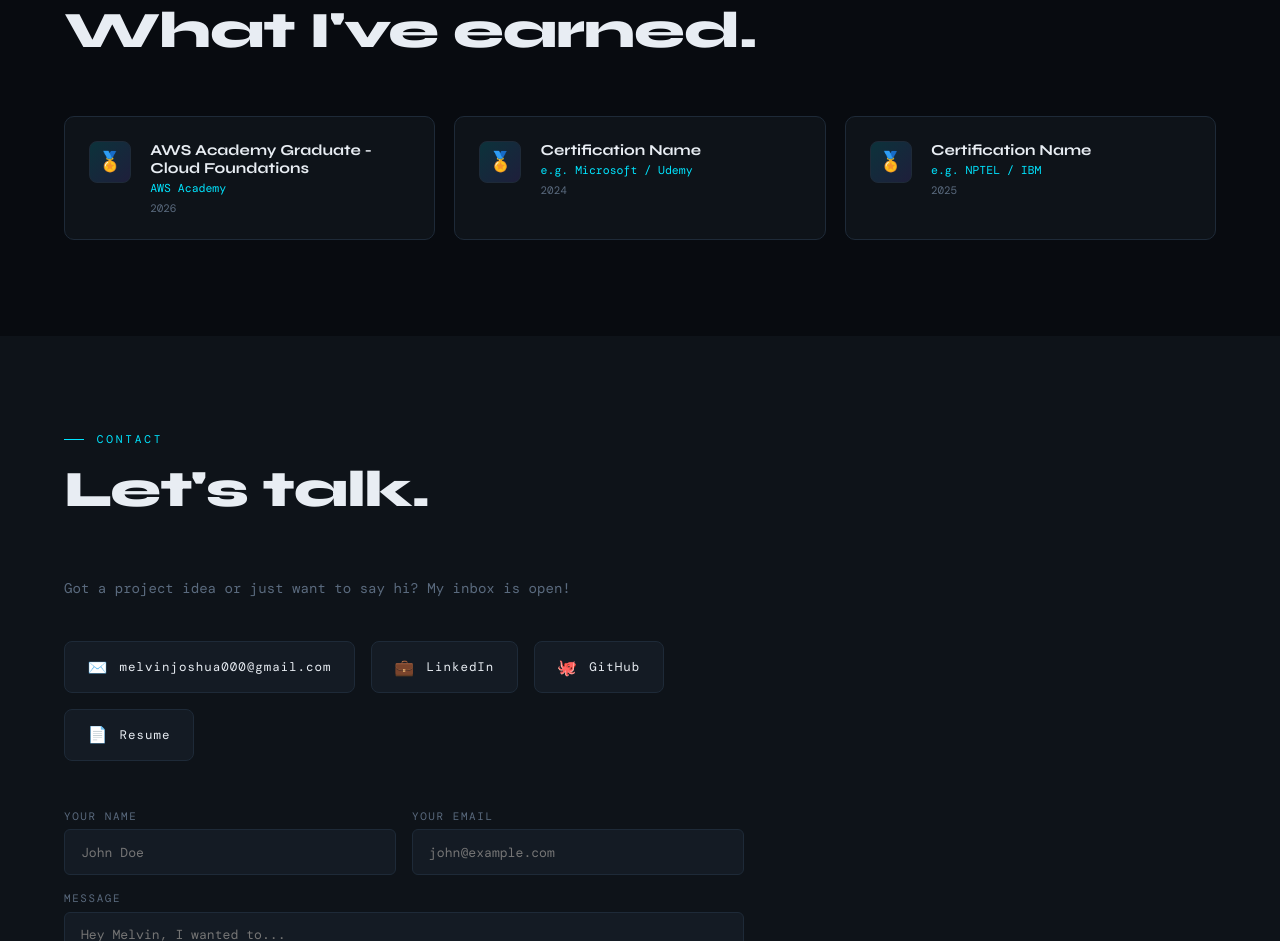
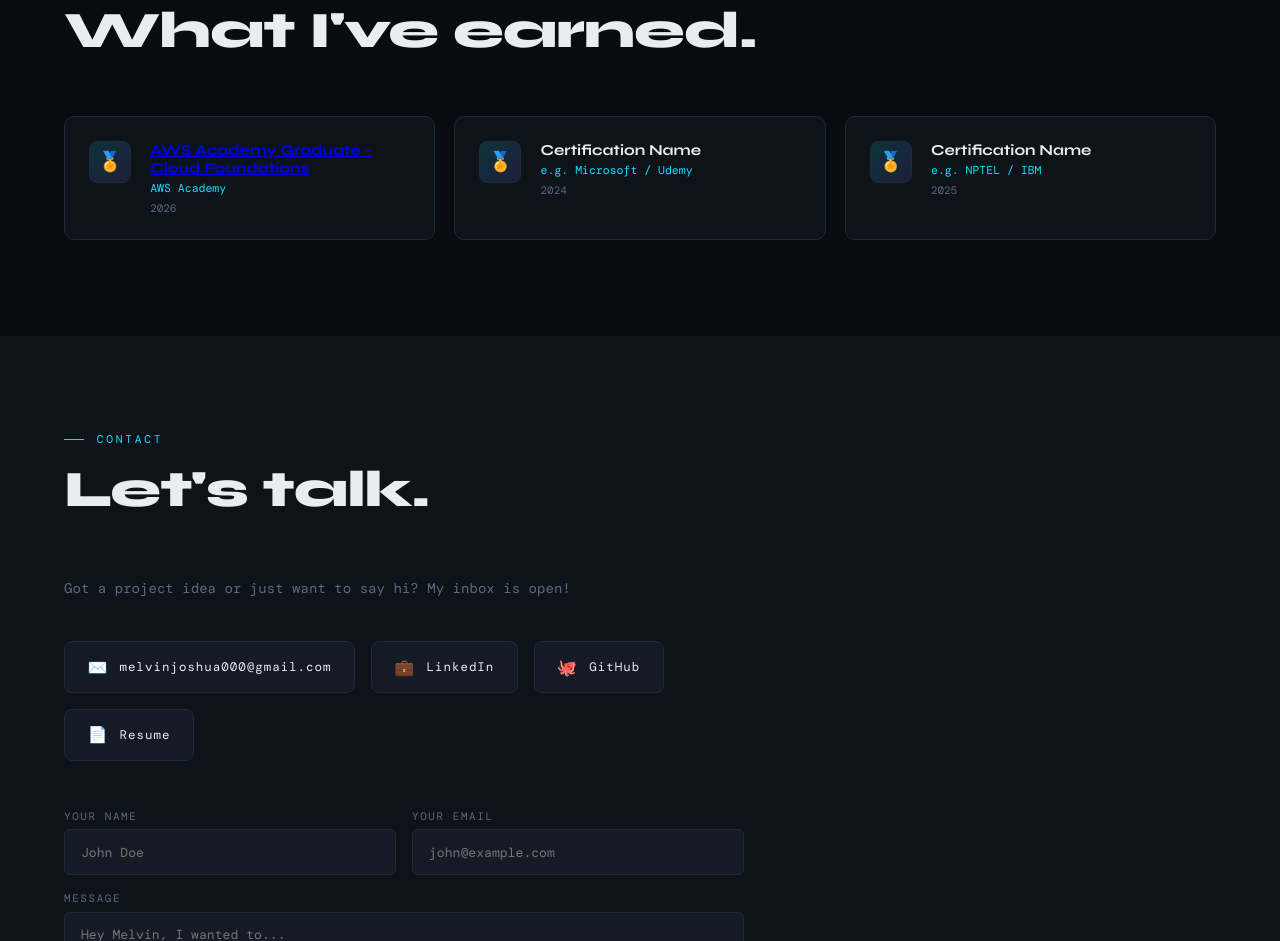
Before and after one commit to MELVINJOSHUA-tech/portfolio, a plain HTML site: page index.html in a window 1280 px wide. Shown: the part 2947-3888 px from the top of the page. Drawn offline with nearby package versions, Linux system fonts and the light colour scheme; a web font is replaced by a local one.

Commit message:
Fixed drive access

```diff
--- a/index.html
+++ b/index.html
@@ -186,7 +186,11 @@
       <div class="cert-card reveal">
         <div class="cert-icon">🏅</div>
         <div>
-          <div class="cert-name">AWS Academy Graduate - Cloud Foundations</div>
+          <div class="cert-name">
+          <a href="https://drive.google.com/file/d/1Y3HrqeqCpR-C02PPhkYdf15ek3H-uHWk/preview" target="_blank">
+           AWS Academy Graduate - Cloud Foundations
+            </a>
+           </div>
           <div class="cert-issuer">AWS Academy</div>
           <div class="cert-year">2026</div>
         </div>
```
